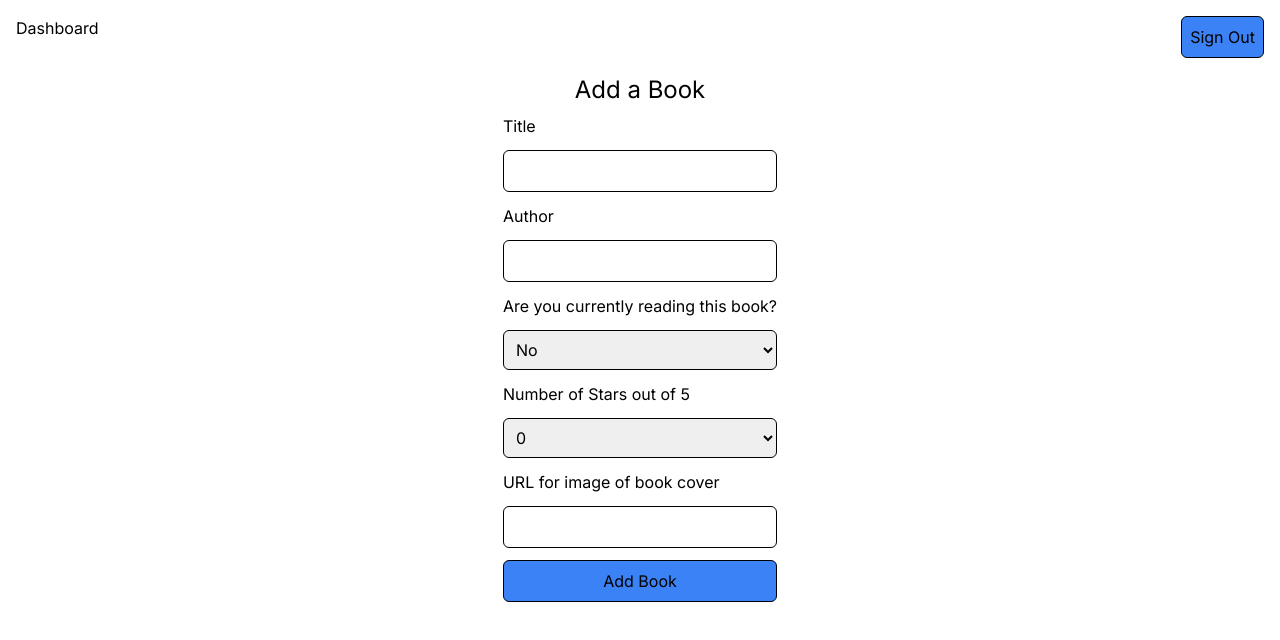
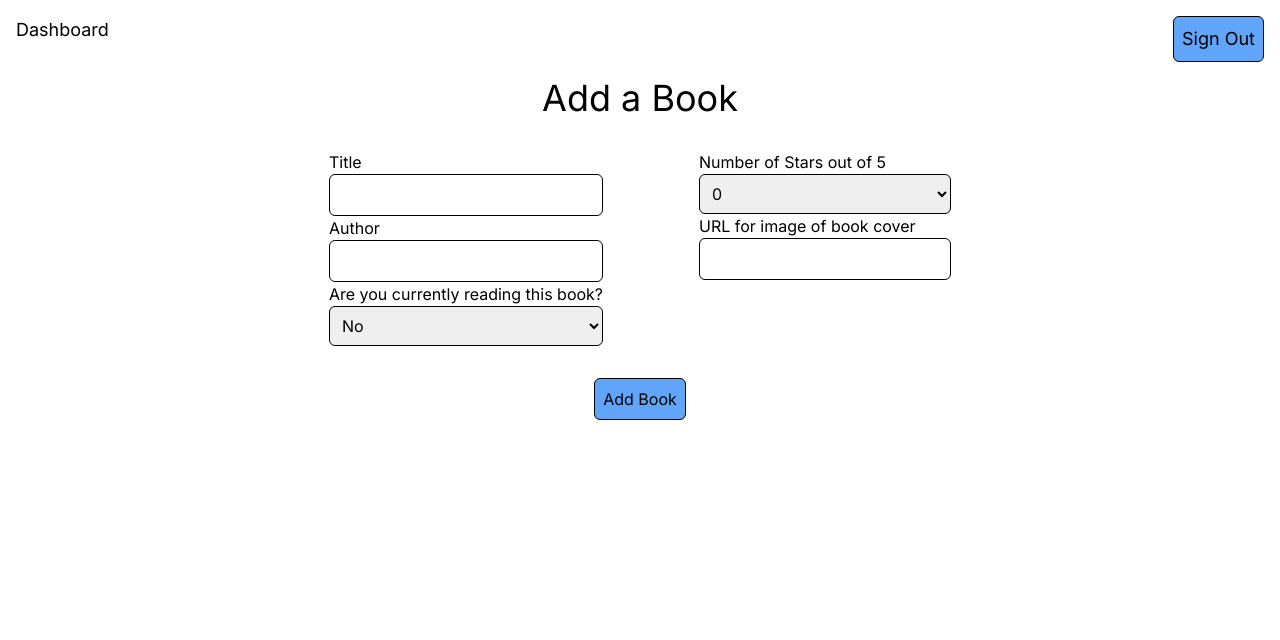
Before and after one commit to shane-woods/website-v2.0, a Next.js app: page /dashboard/addbook in a window 1280 px wide. Shown: the top 640 px of the page. Built offline with nearby package versions, Linux system fonts and the light colour scheme; no server answers.

Commit message:
delete book

```diff
--- a/app/components/dashheader.tsx
+++ b/app/components/dashheader.tsx
@@ -5,7 +5,7 @@ import Link from "next/link";
 
 const DashHeader = () => {
   return (
-    <div className="flex justify-between p-4">
+    <div className="flex justify-between p-4 text-lg">
       <Link href="/dashboard">Dashboard</Link>
       <SignOut />
     </div>
--- a/app/components/signout.tsx
+++ b/app/components/signout.tsx
@@ -19,7 +19,7 @@ const SignOut: React.FC = () => {
   return (
     <div>
       <button
-        className="border border-black rounded-md bg-blue-500 p-2"
+        className="border border-black rounded-md bg-blue-400 p-2"
         onClick={signOut}
       >
         Sign Out
--- a/app/dashboard/addbook/page.tsx
+++ b/app/dashboard/addbook/page.tsx
@@ -50,10 +50,11 @@ const AddBook = () => {
   return (
     <div>
       <DashHeader />
-      <div className="flex flex-col min-h-screen justify-start items-center space-y-2">
-        <div className="text-2xl">Add a Book</div>
-        <div className="flex flex-col space-y-3">
-          <label>Title</label>
+      <div className="flex flex-col min-h-screen justify-start items-center space-y-8">
+        <div className="text-4xl">Add a Book</div>
+        <div className="flex flex-row space-x-24">
+          <div className="flex flex-col">
+            <label className="text-md">Title</label>
             <input
               type="text"
               value={title}
@@ -76,6 +77,8 @@ const AddBook = () => {
               <option value="no">No</option>
               <option value="yes">Yes</option>
             </select>
+          </div>
+          <div className="flex flex-col">
             <label>Number of Stars out of 5</label>
             <select
               onChange={(ev) => setNumStars(parseInt(ev.target.value))}
@@ -96,9 +99,12 @@ const AddBook = () => {
               onChange={(ev) => setImageUrl(ev.target.value)}
               className="p-2 border border-black rounded-md"
             />
+          </div>
+        </div>
+        <div className="">
           <button
             onClick={insertData}
-            className="p-2 border border-black bg-blue-500 rounded-md"
+            className="p-2 border border-black bg-blue-400 rounded-md"
           >
             Add Book
           </button>
--- a/app/dashboard/deletebook/page.tsx
+++ b/app/dashboard/deletebook/page.tsx
@@ -85,7 +85,7 @@ const DeleteBook = () => {
                 Selected Book: {selectedBook.title} by {selectedBook.author}
               </p>
               <button
-                className="p-2 border border-black bg-blue-500 rounded-md"
+                className="p-2 border border-black bg-blue-400 rounded-md"
                 onClick={handleDelete}
               >
                 Delete Book
```
Lines whose indentation alone changed are shown as unchanged.
